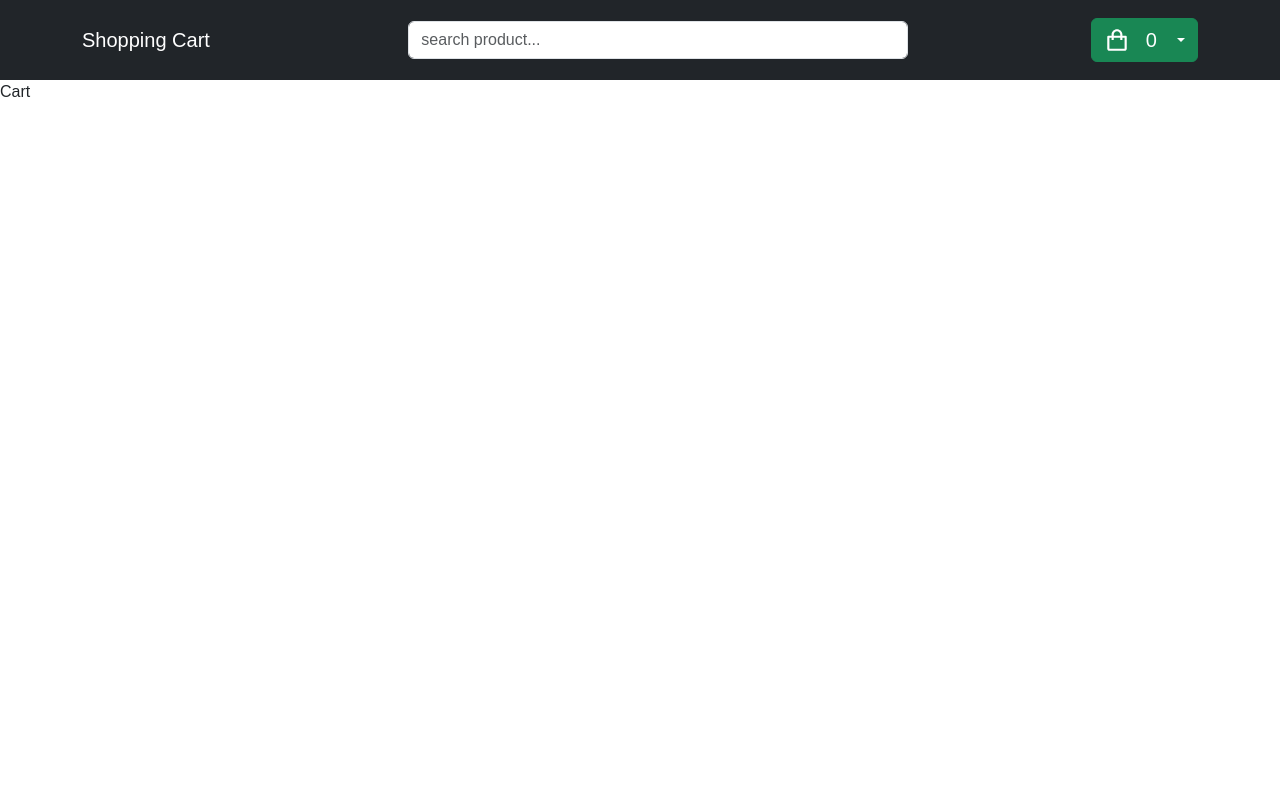
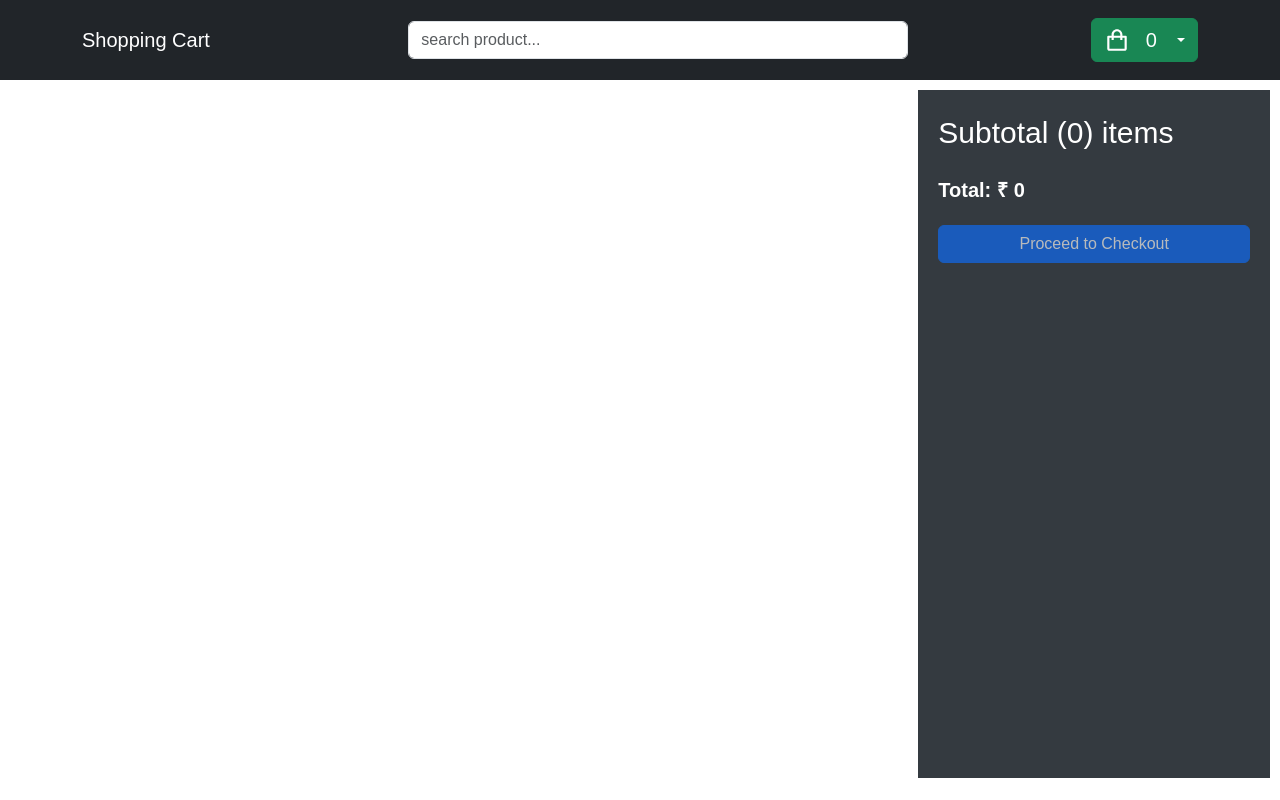
Before and after one commit to prudv13/contextapi-useReducer, a React (Vite) app: page /cart in a window 1280 px wide. Built offline with nearby package versions, Linux system fonts and the light colour scheme.

Commit message:
built cart page functionality

```diff
--- a/src/components/Cart.jsx
+++ b/src/components/Cart.jsx
@@ -1,8 +1,71 @@
-import React from 'react'
+import React, { useEffect, useState } from 'react'
+import { CartState } from '../context/Context'
+import { Button, Col, Form, Image, ListGroup, Row } from 'react-bootstrap';
+import Rating from './Rating';
+import { AiFillDelete } from 'react-icons/ai';
 
 const Cart = () => {
+  const {state: {cart}, dispatch} = CartState();
+
+  const [total, setTotal] = useState();
+
+  useEffect(() => {
+    setTotal(cart.reduce((acc,curr) => acc + Number(curr.price) * curr.qty,0))
+  }, [cart]);
   return (
-    <div>Cart</div>
+    <div className='home'>
+      <div className='productContainer'>
+        <ListGroup>
+          {
+            cart.map((product) => (
+              <ListGroup.Item key={product.id}>
+                <Row>
+                  <Col md={2}>
+                    <Image src={product.image} alt={product.name} fluid rounded />
+                  </Col>
+                  <Col md={2}>
+                    <span>{product.name}</span>
+                  </Col>
+                  <Col md={2}>₹ {product.price}</Col>
+                  <Col md={2}>
+                    <Rating rating={product.ratings} />
+                  </Col>
+                  <Col md={2}>
+                    <Form.Control as="select" value={product.quantity}>
+                      {
+                        [...Array(product.inStock).keys()].map((x) => (
+                          <option key={x+1}>{x+1}</option>
+                        ))
+                      }
+                    </Form.Control>
+                  </Col>
+                  <Col md={2}>
+                      <Button
+                        type='button'
+                        variant='light'
+                        onClick={() =>
+                          dispatch(
+                            {type: "REMOVE_FROM_CART", payload: product}
+                          )
+                        }
+                      >
+                        <AiFillDelete size={20} />
+                      </Button>
+                  </Col>
+                </Row>
+              </ListGroup.Item>
+            ))
+          }
+        </ListGroup>
+      </div>
+      <div className='filters summary'>
+          <span className='title'>Subtotal ({cart.length}) items</span>
+          <span style={{fontWeight: 700, fontSize: 20}}> Total: ₹ {total}</span>
+          <Button type='button' disabled={cart.length === 0}>
+            Proceed to Checkout
+          </Button>
+      </div>
+    </div>
   )
 }
 
--- a/src/components/Header.jsx
+++ b/src/components/Header.jsx
@@ -1,5 +1,5 @@
 import React, { Fragment } from 'react'
-import { Container, Dropdown, FormControl, Nav, Navbar } from 'react-bootstrap';
+import { Button, Container, Dropdown, FormControl, Nav, Navbar } from 'react-bootstrap';
 import {BiShoppingBag} from 'react-icons/bi';
 import { Link } from 'react-router-dom';
 import { CartState } from '../context/Context';
@@ -55,6 +55,11 @@
                                         </span>
                                     ))
                                 }
+                                <Link to='/cart'>
+                                    <Button style={{width: "95%", margin: "0 10px"}}>
+                                        Go To Cart
+                                    </Button>
+                                </Link>
                             </Fragment>
                         ) :
                         (<span style={{padding: 10}}>Cart is Empty!</span>)
--- a/src/index.css
+++ b/src/index.css
@@ -66,3 +66,7 @@
     padding: 0 20px;
     flex-direction: column;
 }
+
+.summary {
+    width: 30%;
+}
```
